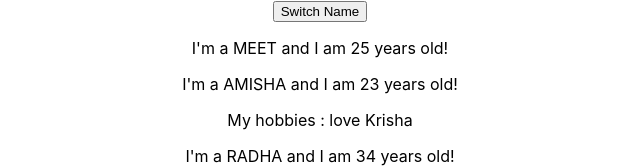
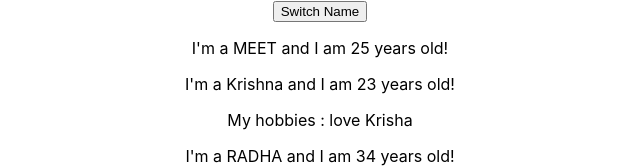
Before and after one commit to MJ702/React-js, a React (Create React App) app in the folder react-guide/: page / in a window 1280 px wide. Shown: the part 118-286 px from the top of the page, without its empty margins (320-960 px from the left). Built offline with nearby package versions, Linux system fonts and the light colour scheme.

Commit message:
add SwitchNameHandler

```diff
--- a/react-guide/src/App.js
+++ b/react-guide/src/App.js
@@ -6,18 +6,27 @@
     state = {
         persons : [
             { name: 'MEET', age: 25},
-            { name: 'AMISHA', age: 23},
+            { name: 'Krishna', age: 23},
             { name: 'RADHA', age: 34}
         ]
     }
 
+    switchNameHandler = () => {
+        this.setState({
+            persons : [
+                { name: 'Meetkasodiya', age:25},
+                { name: 'Radha', age: 14},
+                { name: 'Krishna', age: 28}
+            ]
+        })
+    }
 
     render() {
         return (
             <div className="App">
                 <h1>I'm React developer </h1>
                 <p>This is really working!</p>
-                <button>Switch Name</button>
+                <button onClick={this.switchNameHandler}>Switch Name</button>
                 <Person name={this.state.persons[0].name} age={this.state.persons[0].age} />
                 <Person name={this.state.persons[1].name} age={this.state.persons[1].age}> My hobbies : love Krisha </Person>
                 <Person name={this.state.persons[2].name} age={this.state.persons[2].age}/>
```
